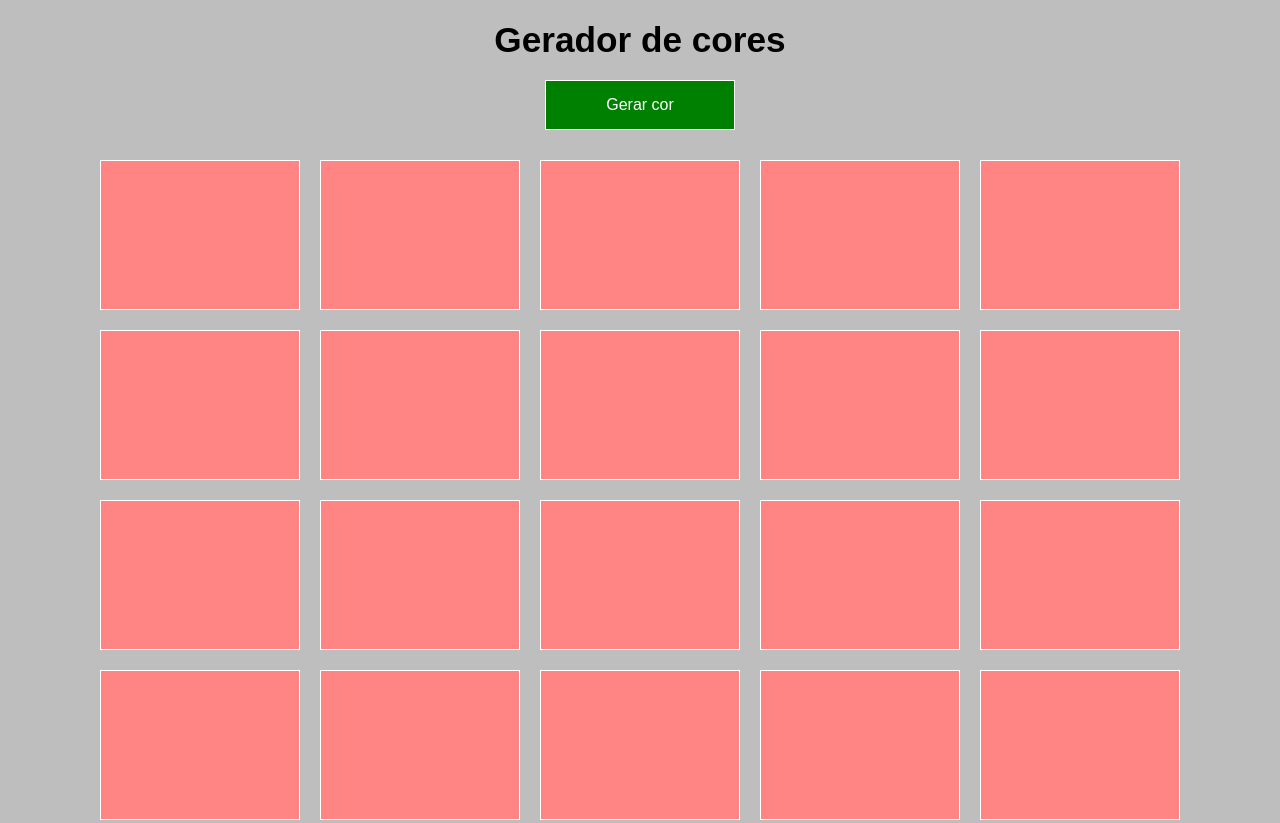
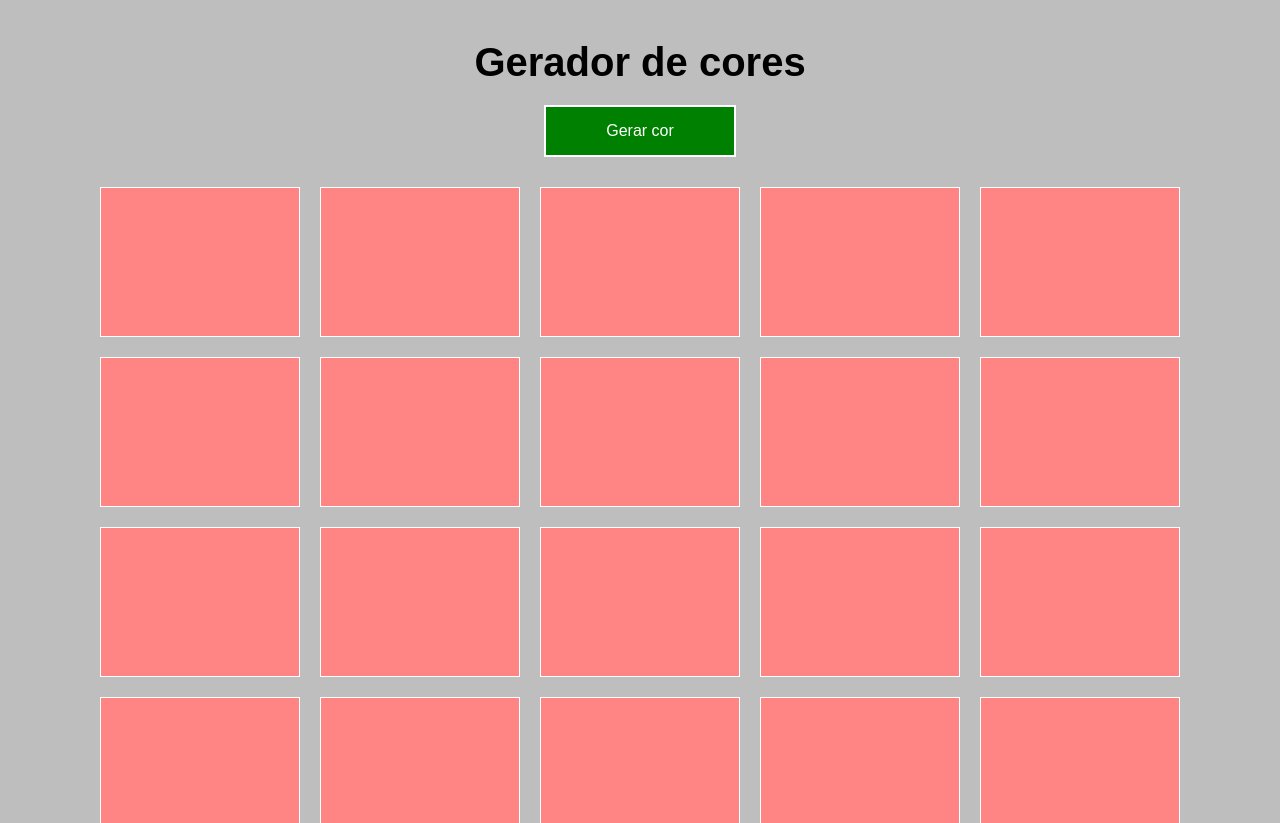
Before and after one commit to lucasrenandev/Gerador_de_Cores, a plain HTML site: page index.html in a window 1280 px wide. Shown: the top 823 px of the page. Drawn offline with Linux system fonts and the light colour scheme.

Commit message:
Update css

```diff
--- a/css/style.css
+++ b/css/style.css
@@ -13,9 +13,9 @@ body {
 
 h1 {
     text-align: center;
-    font-size: 2.2em;
+    font-size: 2.5em;
     font-weight: 700;
-    margin: 20px 0;
+    margin: 40px 0 20px 0;
 }
 
 .button {
@@ -27,7 +27,7 @@ h1 {
     font-weight: 400;
     background-color: green;
     color: #fff;
-    border: 1px solid #fff;
+    border: 2px solid #fff;
     outline: none;
     cursor: pointer;
 }
```
